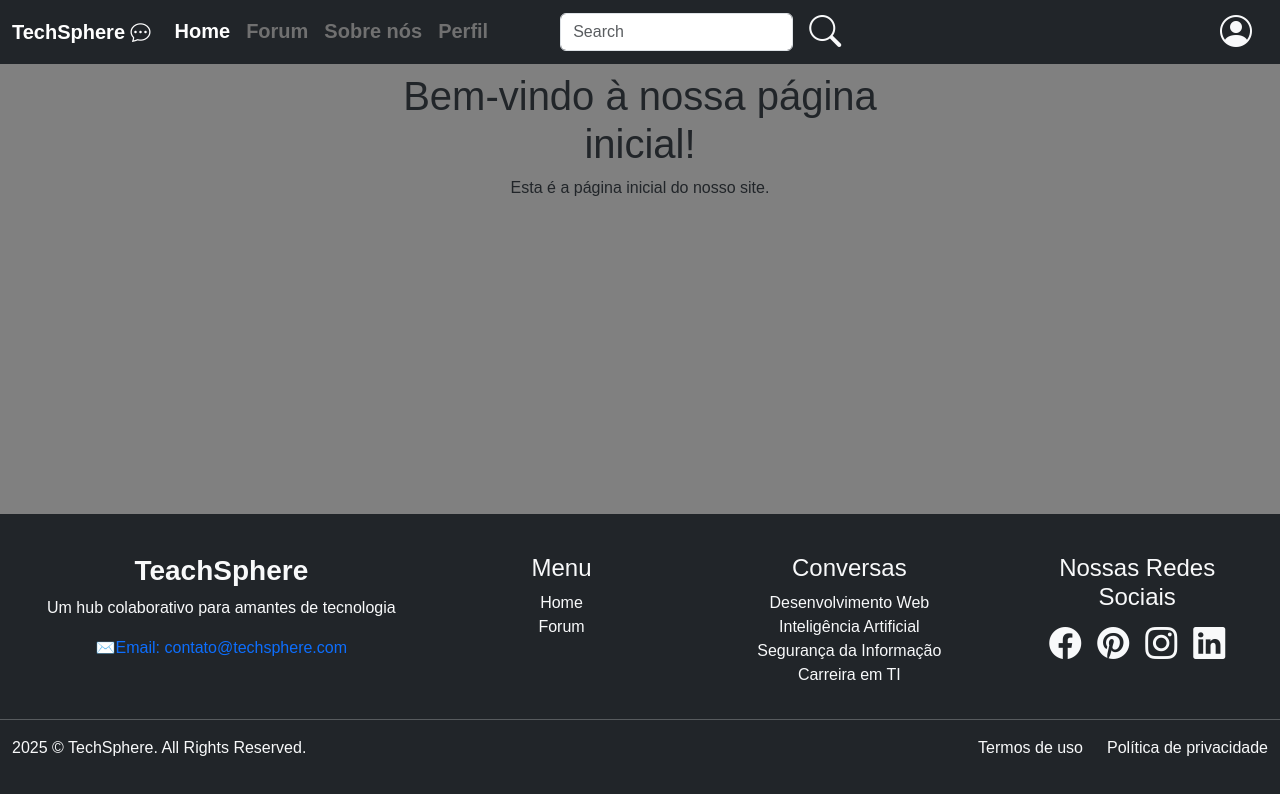
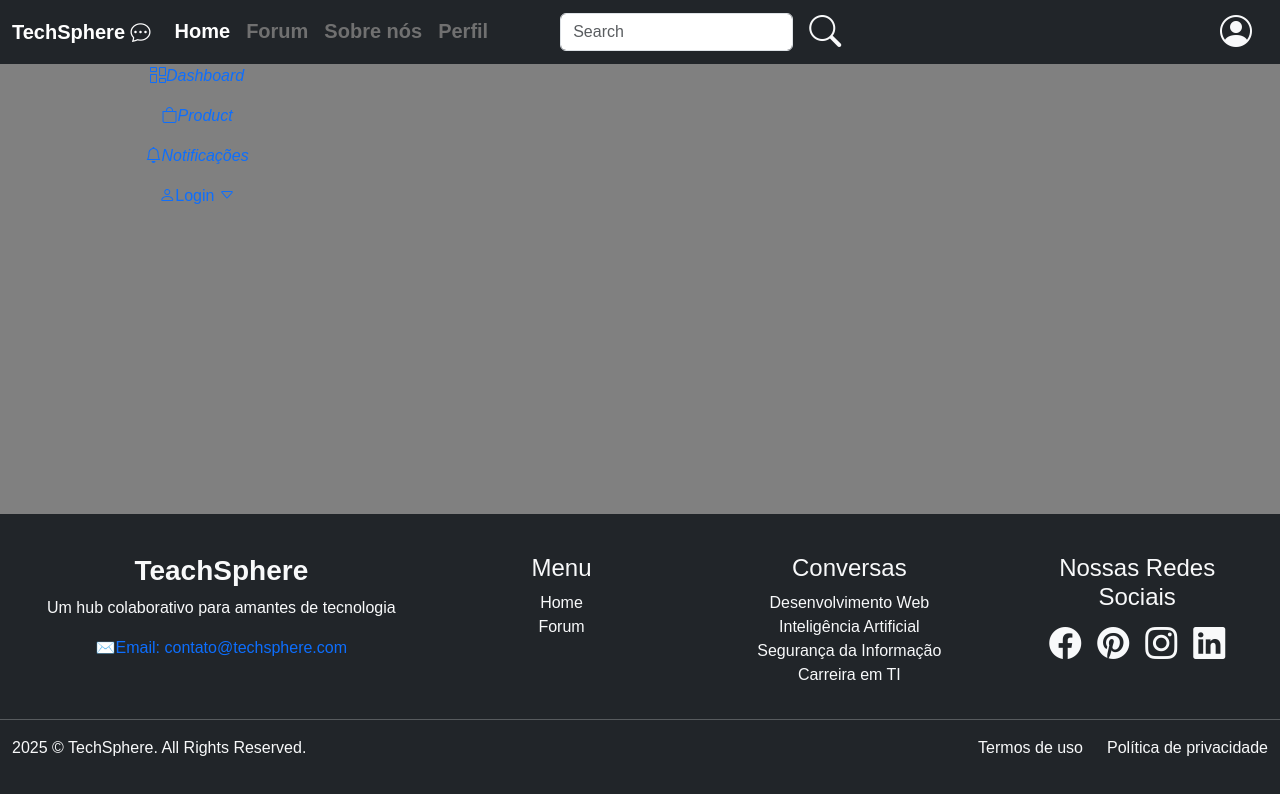
Before and after one commit to Gustavolima07/proj_react, a React (Vite) app in the folder vite-project/: page / in a window 1280 px wide. Shown: the top 794 px of the page. Built offline with nearby package versions, Linux system fonts and the light colour scheme.

Commit message:
Slidebar iniciado

```diff
--- a/vite-project/src/pages/Inicial/Inicial.jsx
+++ b/vite-project/src/pages/Inicial/Inicial.jsx
@@ -2,11 +2,45 @@
 
 const Inicial = () => {
     return (
-        <div className="container mt-3">
-            <div className="row">
-                <div className="col-11 col-md-6 offset-md-3 text-center mt-5 mb-5">
-                    <h1>Bem-vindo à nossa página inicial!</h1>
-                    <p>Esta é a página inicial do nosso site.</p>
+        <div className="container">
+            <div className="row d-flex justify-content-center">
+                <div className="col-11 ">
+                    <aside className="d-flex  mt-5">
+                        <div className="sidebar">
+                            <nav className="nav flex-column">
+                                <a href="#" className="nav-link">
+                                    <span className="icon">
+                                        <i class="bi bi-columns-gap">Dashboard</i>
+                                    </span>
+                                </a>
+                                <a href="#" className="nav-link">
+                                    <span className="description">
+                                    <i class="bi bi-bag">Product</i>
+                                    </span>
+                                </a>
+
+                                <a href="#" className="nav-link">
+                                    <span className="description">
+                                    <i class="bi bi-bell">Notificações</i>
+                                    </span>
+                                </a>
+                                <a href="#" className="nav-link" data-bs-toggle="collapse" data-bs-target="#sub-menu">
+                                    <span className="description">
+                                    <i class="bi bi-person"></i>
+                                    </span>
+                                    <span className="description">Login <i className="bi bi-caret-down"></i></span>
+                                </a>
+
+                                <div className="sub-menu collapse" id="sub-menu">
+                                    <a href="#" className="nav-link">
+                                        <span className="icon">
+                                            <i class="bi bi-person-plus"></i>
+                                        </span>
+                                    </a>
+                                </div>
+                            </nav>
+                        </div>
+                    </aside>
 
                 </div>
             </div>
```
Also changed, not shown: vite-project/src/pages/Inicial/Inicial.module.css (added).
